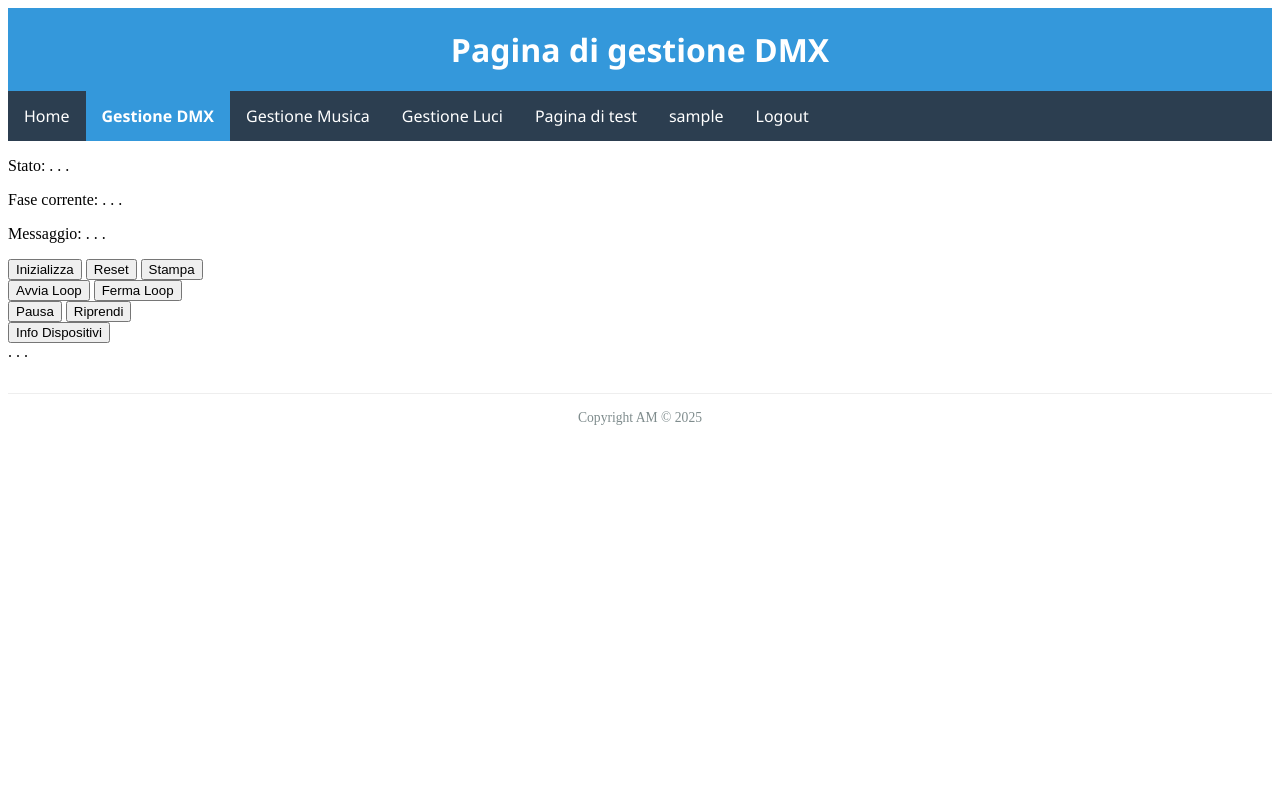
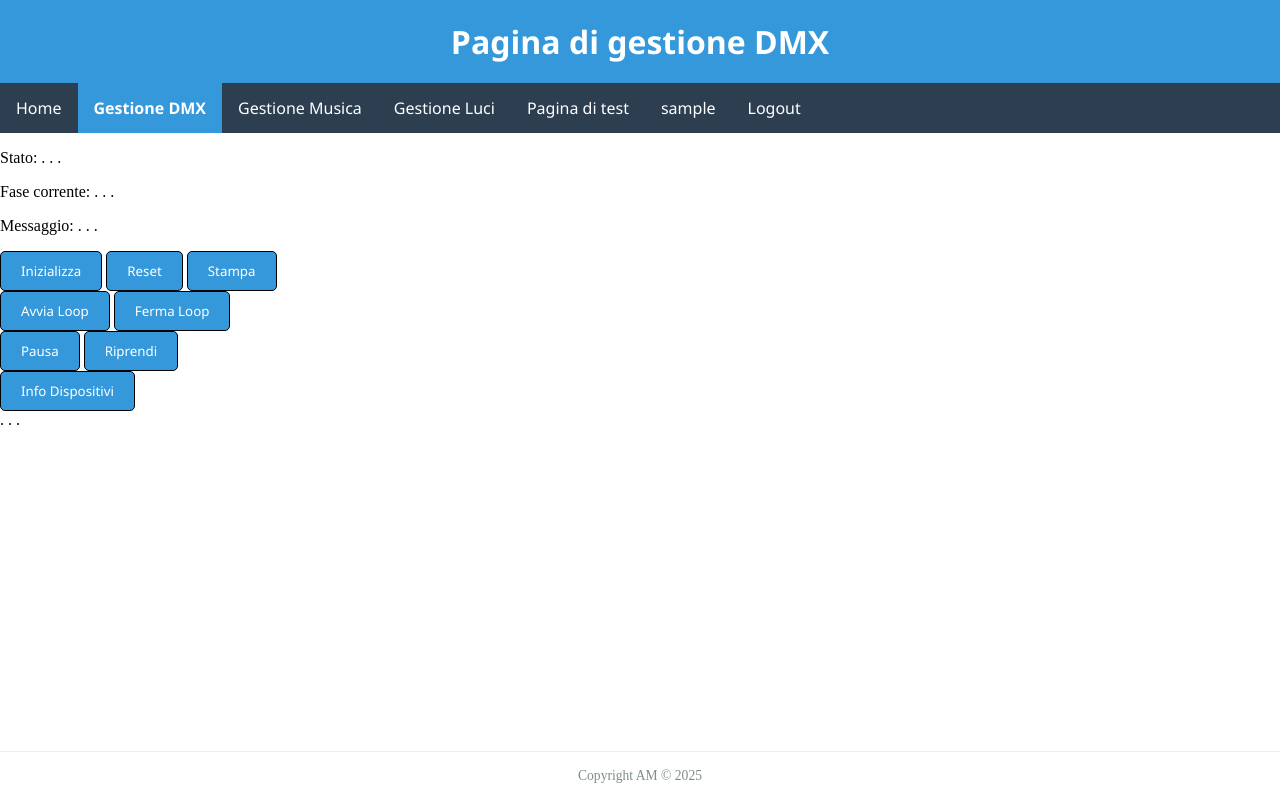
Before and after one commit to marc-etti/presepy, a Flask app: page /dmx_management in a window 1280 px wide. Run offline with Flask 3, Linux system fonts and the light colour scheme; the visitor is signed in with stand-in values (Sample User, id 1).

Commit message:
css bottoni

```diff
--- a/app/__init__.py
+++ b/app/__init__.py
@@ -73,11 +73,15 @@ def init_db():
         fixtures = {
             'admin': {
                 'username': 'admin',
-                'password': 'admin'
+                'password': 'admin',
+                'is_admin': True,
+                'is_active': True
             },
             'user': {
                 'username': 'user',
-                'password': 'user'
+                'password': 'user',
+                'is_admin': False,
+                'is_active': True
             }
         }
         # Aggiungi gli utenti al database
--- a/app/static/css/base.css
+++ b/app/static/css/base.css
@@ -1,4 +1,17 @@
 /* Reset e stili base */
+body {
+    display: flex;
+    flex-direction: column;
+    margin: 0;
+    padding: 0;
+    min-height: 100vh;
+    margin: 0;
+}
+
+main {
+    flex: 1;
+}
+
 .base-nav ul {
     list-style-type: none;
     margin: 0;
@@ -68,3 +81,30 @@ footer {
     border-top: 1px solid #eee;
     margin-top: 2rem;
 }
+
+/* Bottoni */
+.button {
+    background-color: #3498db;
+    color: white;
+    padding: 10px 20px;
+    border: 1px solid #000000;
+    border-radius: 5px;
+    cursor: pointer;
+
+    text-decoration: none;
+    font-family: 'Segoe UI', Tahoma, Geneva, Verdana, sans-serif;
+}
+.button:hover {
+    background-color: #3498db;
+    transform: translateY(-1px);
+    box-shadow: 0 4px 8px rgba(0, 0, 0, 0.2);
+}
+.button:active {
+    background-color: #2980b9;
+    transform: translateY(2px);
+    box-shadow: 0 2px 4px rgba(0, 0, 0, 0.2);
+}
+.button:disabled {
+    background-color: #bdc3c7;
+    cursor: not-allowed;
+}
--- a/app/templates/dmx_management.html
+++ b/app/templates/dmx_management.html
@@ -11,18 +11,18 @@
     <p>Fase corrente: <span id="current_phase_box"> . . . </span></p>
     <p>Messaggio: <span id="message_box"> . . . </span></p>
     <div>
-        <button onclick="initialize()">Inizializza</button>
-        <button onclick="reset()">Reset</button>
-        <button onclick="stampa()">Stampa</button>
+        <button class="button" onclick="initialize()">Inizializza</button>
+        <button class="button" onclick="reset()">Reset</button>
+        <button class="button" onclick="stampa()">Stampa</button>
         <br>
-        <button onclick="startLoop()">Avvia Loop</button>
-        <button onclick="stopLoop()">Ferma Loop</button>
+        <button class="button" onclick="startLoop()">Avvia Loop</button>
+        <button class="button" onclick="stopLoop()">Ferma Loop</button>
         <br>
-        <button onclick="pauseDMX()">Pausa</button>
-        <button onclick="resumeDMX()">Riprendi</button>
+        <button class="button" onclick="pauseDMX()">Pausa</button>
+        <button class="button" onclick="resumeDMX()">Riprendi</button>
     </div>
     <div>
-        <button onclick="getDevicesInfo()">Info Dispositivi</button>
+        <button class="button" onclick="getDevicesInfo()">Info Dispositivi</button>
         <div id="devices_info">
             . . .
         </div>
```
Also changed, not shown: app/models/user.py (+14 -3 lines).
